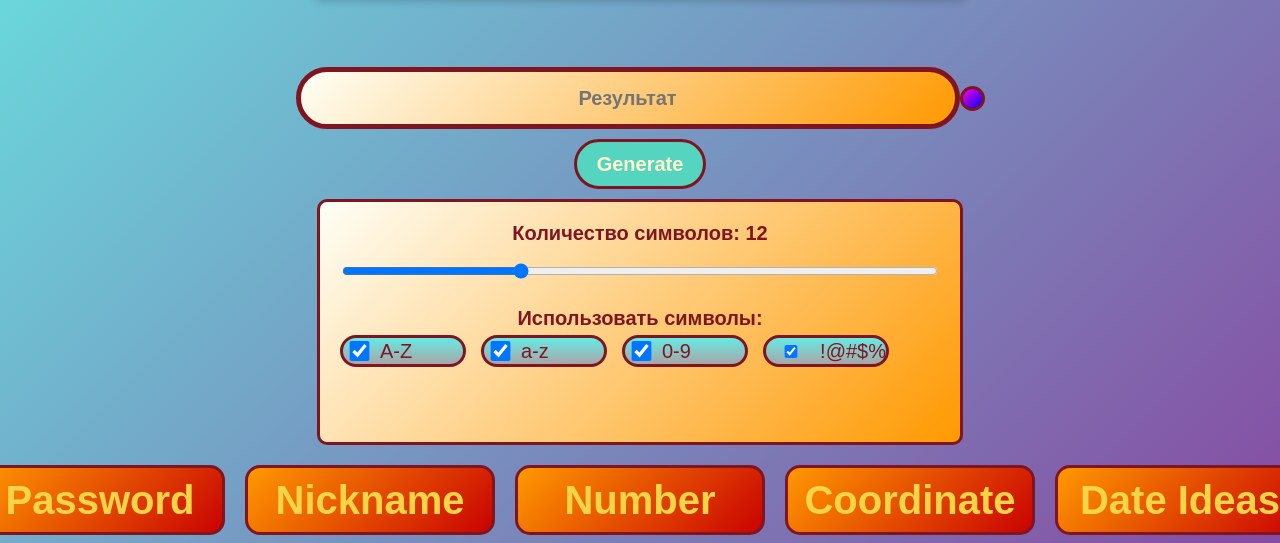
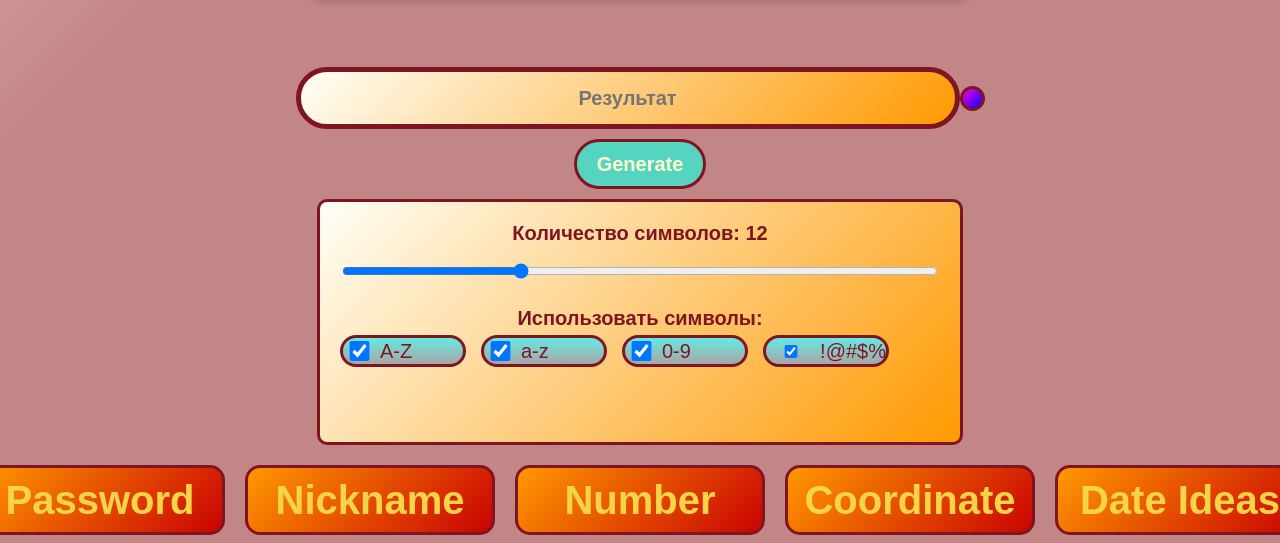
Before and after one commit to Feysii/generator3000, a plain HTML site: page index.html in a window 1280 px wide. Shown: the part 261-804 px from the top of the page. Drawn offline with Linux system fonts and the light colour scheme; a web font is replaced by a local one.

Commit message:
Refactor CSS styles for improved design
Updated styles for various elements, including body background and generator component.

```diff
--- a/frontend/css/index.css
+++ b/frontend/css/index.css
@@ -6,7 +6,7 @@
 }
 
 body {
-	background: linear-gradient(135deg, #66eae3 0%, #864ba2 100%);
+	background: linear-gradient(135deg, #e2acac 0%, #c28686 20%);
 	background-size: state 100% 100%;
 	background-position: center;
 	background-repeat: no-repeat;
```
